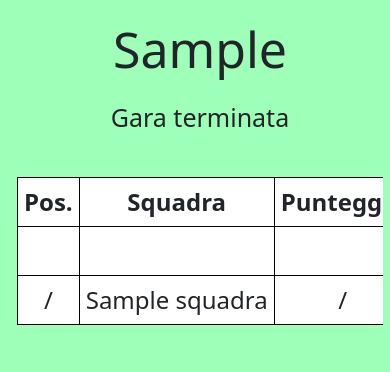
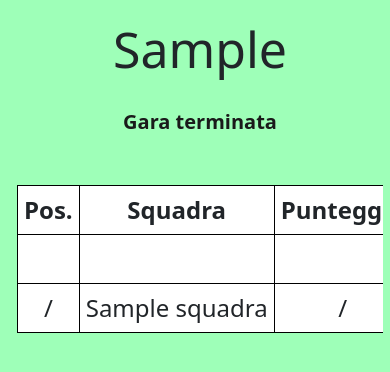
Before and after one commit to giacomo-mosele/j4v2, a Flask app: page /gare/1/classifica in a window 390 px wide. Shown: the part 56-428 px from the top of the page. Run offline with Flask 3, Linux system fonts and the light colour scheme; tables that the repository leaves empty hold one stand-in row (values such as "Sample post"); some libraries are stand-ins or nearby versions.

Commit message:
migliorato pre-classifica e text classifica oscurata

```diff
--- a/j4v2/static/css/classifica.css
+++ b/j4v2/static/css/classifica.css
@@ -12,11 +12,6 @@
     font-size: 50px;
 }
 
-#tempoLabel {
-    font-size: 25px;
-    margin-bottom: 40px;
-}
-
 .mostra-posizioni {
     display: inline-block;
     margin-top: -30px;
@@ -29,23 +24,63 @@
     display: none;
 }
 
+#tempoLabel {
+    display: block;
+    width: fit-content;
+    max-width: 90%;
+    margin: 10px auto 40px;
+    padding: 10px 28px;
+    text-align: center;
+    font-size: 30px;
+    font-weight: 600;
+    font-variant-numeric: tabular-nums;
+    color: #1a1a1a;
+}
+
 #tempoLabel.tempo-oscurato {
     position: fixed;
     top: 50%;
     left: 50%;
     z-index: 101;
     transform: translate(-50%, -50%);
-    font-size: 100px;
+    margin: 0;
+    width: max-content;
+    max-width: 90vw;
+    padding: 20px 40px;
+    font-size: 35px;
     text-align: center;
+    opacity: 0.8;
+}
+
+#tempoLabel.tempo-oscurato::before {
+    content: "Classifica oscurata!";
+    display: block;
+    margin-bottom: 30px;
+    font-size: 50px;
+    font-weight: 700;
+    letter-spacing: 1px;
+    text-transform: uppercase;
 }
 
 @media (max-width: 768px) {
+    #tempoLabel {
+        font-size: 20px;
+        padding: 8px 18px;
+    }
+
     #tempoLabel.tempo-oscurato {
         width: 70vw;
         max-width: 70vw;
+        padding: 12px 16px;
         font-size: min(12vw, 12vh, 100px);
         line-height: 1;
         white-space: nowrap;
+    }
+
+    #tempoLabel.tempo-oscurato::before {
+        font-size: 0.3em;
+        white-space: normal;
+        line-height: 1.2;
     }
 }
 
--- a/j4v2/templates/classifica.html
+++ b/j4v2/templates/classifica.html
@@ -5,7 +5,8 @@
 {% endblock %}
 
 {% block content %}
-    <h1 id="titoloGara">{{ gara.titolo }}</h1>
+    <h1 id="titoloGara">{{ gara.titolo }}
+    </h1>
     <p id="tempoLabel">TEMPO</p>
     <a id="mostraPosizioni" class="mostra-posizioni" href="#" hidden></a>
 
--- a/j4v2/templates/visualizza_gara.html
+++ b/j4v2/templates/visualizza_gara.html
@@ -17,11 +17,5 @@
         {% endfor %}
     </div>
 
-    <div class="colonne-grid">
-        {% for problema in gara.problemi %}
-            <div class="colonne-item">{{ problema.titolo }}</div>
-        {% endfor %}
-    </div>
-
     <a class="gara-link" href="/gare/{{ gara.id }}/classifica">{{ 'Vedi tabellone' if gara.is_allenamento else 'Vedi classifica' }}</a>
 {% endblock %}
```
Also changed, not shown: j4v2/static/css/visualizza_gara.css (+5 -2 lines).
